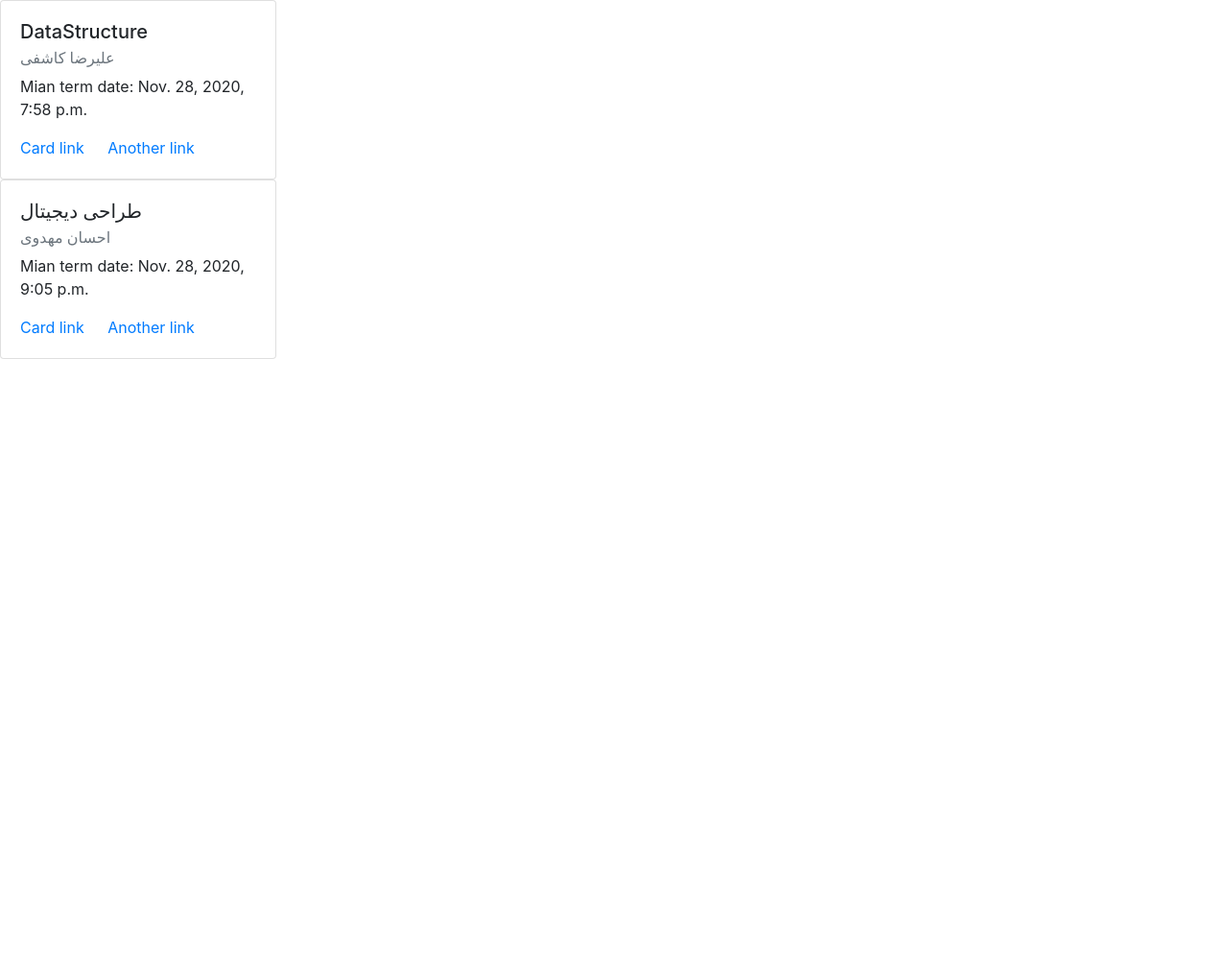
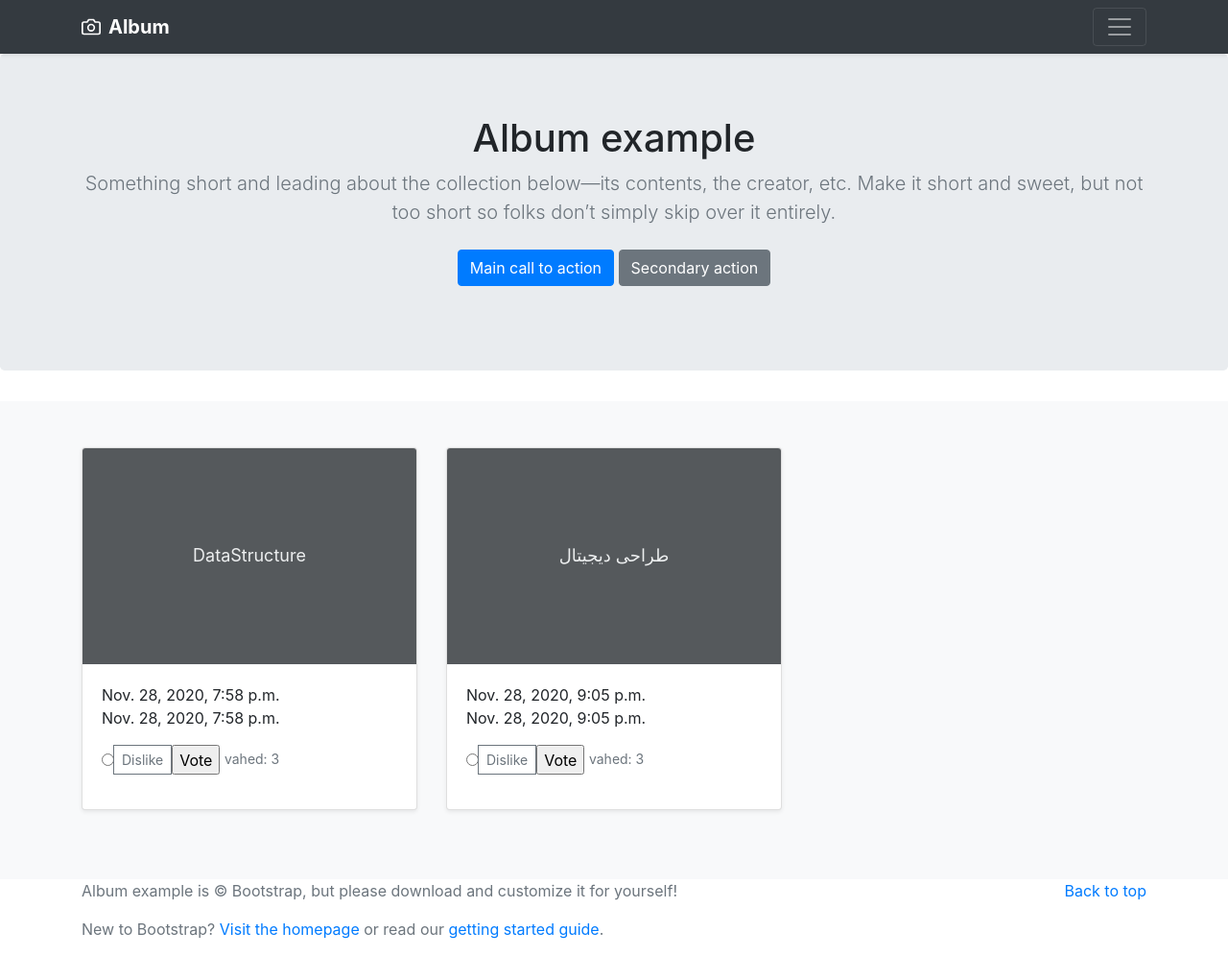
Before and after one commit to MohammadmahdiAhmadi/EntekhabVahed, a Django app: page /mainApp/ in a window 1280 px wide. Shown: the whole page at 96% size. Before the commit the page ends 374 px from the top, so only its background shows below. Run offline with Django 3.2, Linux system fonts and the light colour scheme; data comes from the database, SQL or seed files in the repository; some libraries are stand-ins or nearby versions.

Commit message:
create template and static folders

```diff
--- a/mainApp/templates/mainApp/lesson.html
+++ b/mainApp/templates/mainApp/lesson.html
@@ -4,37 +4,142 @@
 <link rel="stylesheet" href="https://cdn.jsdelivr.net/npm/bootstrap@4.5.3/dist/css/bootstrap.min.css"
     integrity="sha384-TX8t27EcRE3e/ihU7zmQxVncDAy5uIKz4rEkgIXeMed4M0jlfIDPvg6uqKI2xXr2" crossorigin="anonymous">
 
+<!doctype html>
+<html lang="en">
+  <head>
+    <meta charset="utf-8">
+    <meta name="viewport" content="width=device-width, initial-scale=1, shrink-to-fit=no">
+    <meta name="description" content="">
+    <meta name="author" content="Mark Otto, Jacob Thornton, and Bootstrap contributors">
+    <meta name="generator" content="Jekyll v4.1.1">
+    <title>Album example · Bootstrap</title>
+
+    <link rel="canonical" href="https://getbootstrap.com/docs/4.5/examples/album/">
+
+    <!-- Bootstrap core CSS -->
+<link href="/docs/4.5/dist/css/bootstrap.min.css" rel="stylesheet" integrity="sha384-TX8t27EcRE3e/ihU7zmQxVncDAy5uIKz4rEkgIXeMed4M0jlfIDPvg6uqKI2xXr2" crossorigin="anonymous">
+
+    <!-- Favicons -->
+<link rel="apple-touch-icon" href="/docs/4.5/assets/img/favicons/apple-touch-icon.png" sizes="180x180">
+<link rel="icon" href="/docs/4.5/assets/img/favicons/favicon-32x32.png" sizes="32x32" type="image/png">
+<link rel="icon" href="/docs/4.5/assets/img/favicons/favicon-16x16.png" sizes="16x16" type="image/png">
+<link rel="manifest" href="/docs/4.5/assets/img/favicons/manifest.json">
+<link rel="mask-icon" href="/docs/4.5/assets/img/favicons/safari-pinned-tab.svg" color="#563d7c">
+<link rel="icon" href="/docs/4.5/assets/img/favicons/favicon.ico">
+<meta name="msapplication-config" content="/docs/4.5/assets/img/favicons/browserconfig.xml">
+<meta name="theme-color" content="#563d7c">
 
 
+    <style>
+      .bd-placeholder-img {
+        font-size: 1.125rem;
+        text-anchor: middle;
+        -webkit-user-select: none;
+        -moz-user-select: none;
+        -ms-user-select: none;
+        user-select: none;
+      }
+
+      @media (min-width: 768px) {
+        .bd-placeholder-img-lg {
+          font-size: 3.5rem;
+        }
+      }
+    </style>
+    <!-- Custom styles for this template -->
+    <link href="album.css" rel="stylesheet">
+  </head>
+  <body>
+    <header>
+  <div class="collapse bg-dark" id="navbarHeader">
+    <div class="container">
+      <div class="row">
+        <div class="col-sm-8 col-md-7 py-4">
+          <h4 class="text-white">About</h4>
+          <p class="text-muted">Add some information about the album below, the author, or any other background context. Make it a few sentences long so folks can pick up some informative tidbits. Then, link them off to some social networking sites or contact information.</p>
+        </div>
+        <div class="col-sm-4 offset-md-1 py-4">
+          <h4 class="text-white">Contact</h4>
+          <ul class="list-unstyled">
+            <li><a href="#" class="text-white">Follow on Twitter</a></li>
+            <li><a href="#" class="text-white">Like on Facebook</a></li>
+            <li><a href="#" class="text-white">Email me</a></li>
+          </ul>
+        </div>
+      </div>
+    </div>
+  </div>
+  <div class="navbar navbar-dark bg-dark shadow-sm">
+    <div class="container d-flex justify-content-between">
+      <a href="#" class="navbar-brand d-flex align-items-center">
+        <svg xmlns="http://www.w3.org/2000/svg" width="20" height="20" fill="none" stroke="currentColor" stroke-linecap="round" stroke-linejoin="round" stroke-width="2" aria-hidden="true" class="mr-2" viewBox="0 0 24 24" focusable="false"><path d="M23 19a2 2 0 0 1-2 2H3a2 2 0 0 1-2-2V8a2 2 0 0 1 2-2h4l2-3h6l2 3h4a2 2 0 0 1 2 2z"/><circle cx="12" cy="13" r="4"/></svg>
+        <strong>Album</strong>
+      </a>
+      <button class="navbar-toggler" type="button" data-toggle="collapse" data-target="#navbarHeader" aria-controls="navbarHeader" aria-expanded="false" aria-label="Toggle navigation">
+        <span class="navbar-toggler-icon"></span>
+      </button>
+    </div>
+  </div>
+</header>
+
+<main role="main">
+
+  <section class="jumbotron text-center">
+    <div class="container">
+      <h1>Album example</h1>
+      <p class="lead text-muted">Something short and leading about the collection below—its contents, the creator, etc. Make it short and sweet, but not too short so folks don’t simply skip over it entirely.</p>
+      <p>
+        <a href="#" class="btn btn-primary my-2">Main call to action</a>
+        <a href="#" class="btn btn-secondary my-2">Secondary action</a>
+      </p>
+    </div>
+  </section>
+
+  <div class="album py-5 bg-light">
+    <div class="container">
+
+      <div class="row">
         {% if latest_lesson_list %}
         {% for lesson in latest_lesson_list %}
-        <div class="card" style="width: 18rem;">
+            <div class="col-md-4">
+                <div class="card mb-4 shadow-sm">
+                    <svg class="bd-placeholder-img card-img-top" width="100%" height="225" xmlns="http://www.w3.org/2000/svg" preserveAspectRatio="xMidYMid slice" focusable="false" role="img" aria-label="Placeholder: Thumbnail"><title>Placeholder</title><rect width="100%" height="100%" fill="#55595c"/><text x="50%" y="50%" fill="#eceeef" dy=".3em">{{lesson.lessonName}}</text></svg>
                     <div class="card-body">
-                <h5 class="card-title">{{ lesson.lessonName }}</h5>
-                <h6 class="card-subtitle mb-2 text-muted">{{lesson.teacherName.name}}</h6>
-                <p class="card-text">Mian term date: {{lesson.mianTermDate}}</p>
-                <a href="#" class="card-link">Card link</a>
-                <a href="#" class="card-link">Another link</a>
+                        <p class="card-text">{{lesson.mianTermDate}}<br>{{lesson.termDate}}</p>
+                        <div class="d-flex justify-content-between align-items-center">
+                            <form method="post">
+                            {% csrf_token %}
+                                <div class="btn-group">
+                                    {% comment %} <button type="button" class="btn btn-sm btn-outline-secondary">Like</button> {% endcomment %}
+                                    <input type="radio" name="lesson" id="lesson{{ forloop.counter }}" value="{{ lesson.id }}">
+                                    <button type="button" class="btn btn-sm btn-outline-secondary">Dislike</button>
+                                    <input type="submit" value="Vote">
+                                </div>
+                                <small class="text-muted">vahed: {{lesson.vahed}}</small>
+                            </form>
+                        </div>
+                    </div>
                 </div>
             </div>
         {% endfor %}
         {% else %}
             <p>No lessons are available.</p>
         {% endif %}
+      </div>
+    </div>
+  </div>
 
+</main>
 
-
-
-
-{% comment %} {% load static %}
-<link rel="stylesheet" type="text/css" href="{% static 'mainApp/style.css' %}">
-
-{% if latest_lesson_list %}
-    <ul>
-    {% for lesson in latest_lesson_list %}
-        <li>{{ lesson.lessonName }}</li>
-    {% endfor %}
-    </ul>
-{% else %}
-    <p>No lessons are available.</p>
-{% endif %}  {% endcomment %}
+<footer class="text-muted">
+  <div class="container">
+    <p class="float-right">
+      <a href="#">Back to top</a>
+    </p>
+    <p>Album example is &copy; Bootstrap, but please download and customize it for yourself!</p>
+    <p>New to Bootstrap? <a href="https://getbootstrap.com/">Visit the homepage</a> or read our <a href="/docs/4.5/getting-started/introduction/">getting started guide</a>.</p>
+  </div>
+</footer>
+<script src="https://code.jquery.com/jquery-3.5.1.slim.min.js" integrity="sha384-DfXdz2htPH0lsSSs5nCTpuj/zy4C+OGpamoFVy38MVBnE+IbbVYUew+OrCXaRkfj" crossorigin="anonymous"></script>
+      <script>window.jQuery || document.write('<script src="/docs/4.5/assets/js/vendor/jquery.slim.min.js"><\/script>')</script><script src="/docs/4.5/dist/js/bootstrap.bundle.min.js" integrity="sha384-ho+j7jyWK8fNQe+A12Hb8AhRq26LrZ/JpcUGGOn+Y7RsweNrtN/tE3MoK7ZeZDyx" crossorigin="anonymous"></script></body>
+</html>
```
Lines whose indentation alone changed are shown as unchanged.
